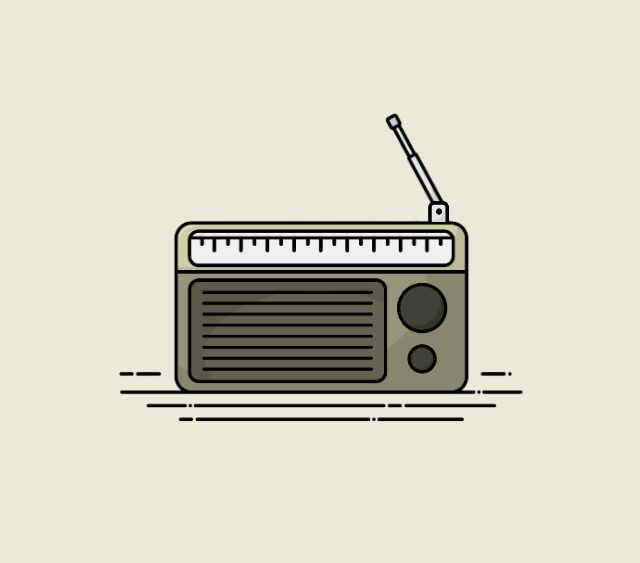
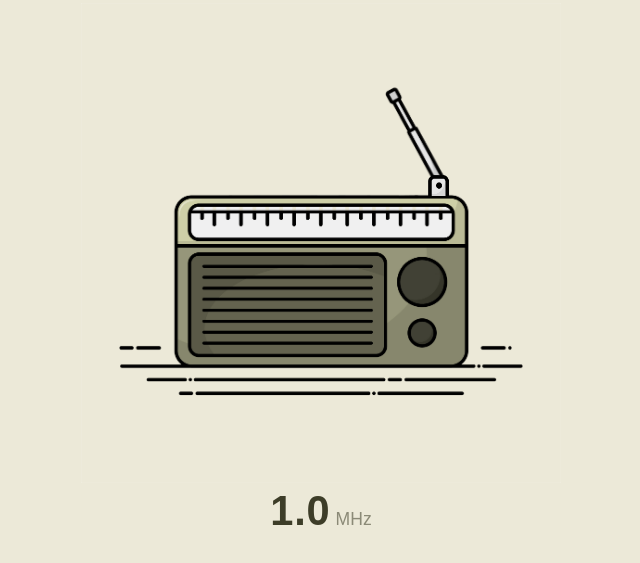
Before and after one commit to the-dr-dude/23, a plain HTML site: page index.html in a window 1280 px wide. Shown: the part 131-694 px from the top of the page, without its empty margins (319-959 px from the left). Drawn offline with Linux system fonts and the light colour scheme.

Commit message:
feat: frequency showed below the radio

```diff
--- a/css/style.css
+++ b/css/style.css
@@ -13,6 +13,7 @@ body {
 body {
   background-color: #ece9d8;
   display: flex;
+  flex-direction: column;
   align-items: center;
   justify-content: center;
   min-height: 100vh;
@@ -65,3 +66,24 @@ body {
     transform: rotate(0deg);
   }
 }
+
+#freq-display {
+  font-family: 'Nunito', sans-serif;
+  color: #3d3d28;
+  display: flex;
+  align-items: baseline;
+  gap: 5px;
+  margin-top: 4px;
+}
+
+#freq-number {
+  font-size: 2.6rem;
+  font-weight: 700;
+  letter-spacing: 0.02em;
+}
+
+#freq-unit {
+  font-size: 1.1rem;
+  font-weight: 400;
+  opacity: 0.55;
+}
--- a/index.html
+++ b/index.html
@@ -14,6 +14,10 @@
         <img id="antenna-mount" src="assets/antenna_base.png" alt="">
         <img id="antenna-stick" src="assets/antenna.png" alt="">
     </div>
+    <div id="freq-display">
+        <div id="freq-number">1.0</div>
+        <div id="freq-unit">MHz</div>
+    </div>
 </body>
 
 </html>
```
